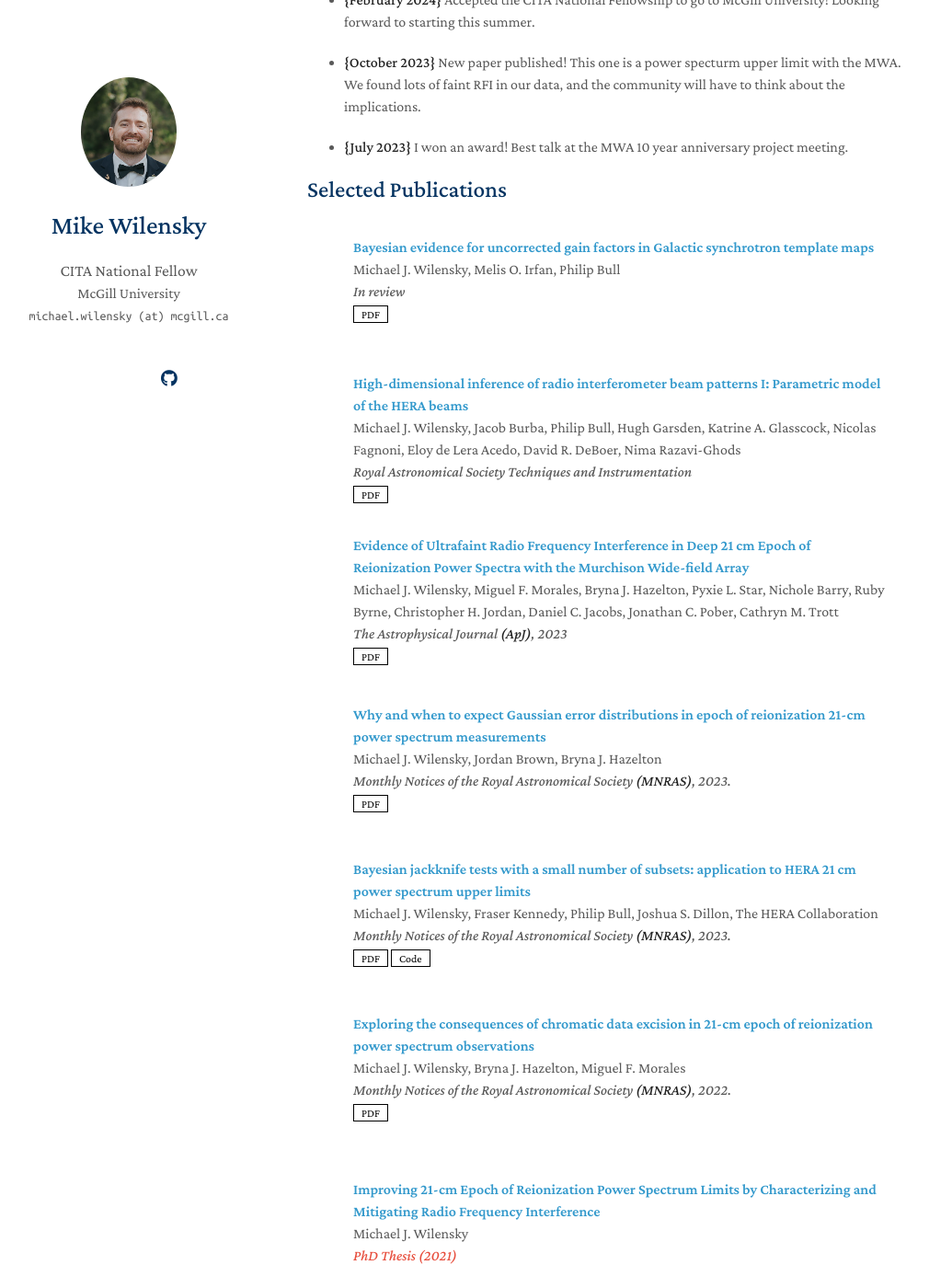
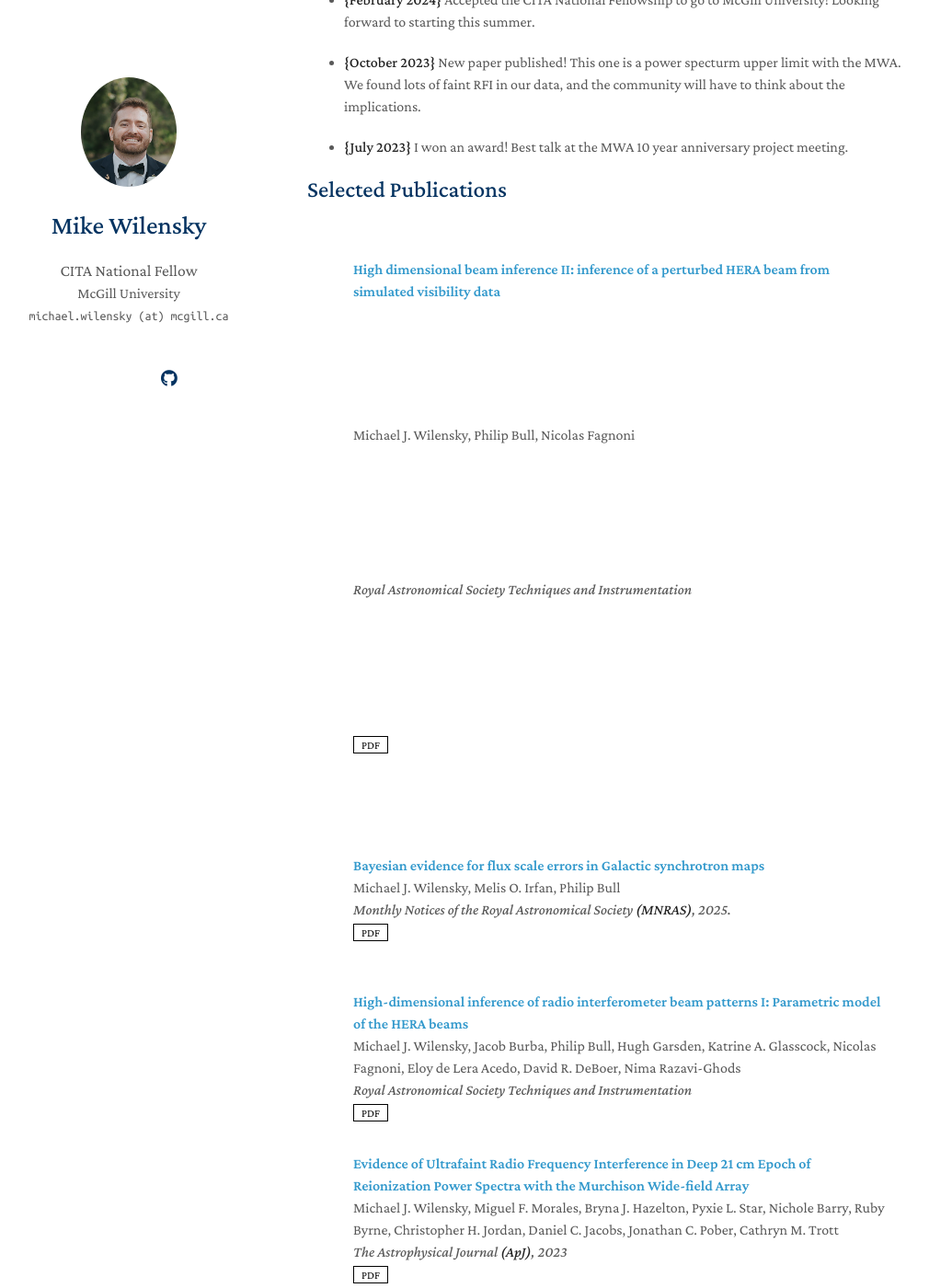
Before and after one commit to mwilensky768/mwilensky768.github.io, a Jekyll site: the page built from index.md, in a window 1280 px wide and 1400 px high, scrolled down 870 px. Shown: the whole window at 92% size, without its empty margins (136-1146 px from the left). Built offline with Jekyll 4.4.1, drawn with Linux system fonts in a browser that asks for light colours; nearby versions of some CDN libraries; a style sheet for code colours, icons or effects is not loaded; our own code applies the rules of GitHub Pages for plain Markdown files.

Commit message:
Update publications

```diff
--- a/_data/publications.yml
+++ b/_data/publications.yml
@@ -1,8 +1,13 @@
 main:
 
-  - title: "Bayesian evidence for uncorrected gain factors in Galactic synchrotron template maps"
+  - title: "High dimensional beam inference II: inference of a perturbed HERA beam from simulated visibility data"
+  - authors: Michael J. Wilensky, Philip Bull, Nicolas Fagnoni
+  - conference: Royal Astronomical Society Techniques and Instrumentation
+  - pdf: https://arxiv.org/pdf/2506.20712
+
+  - title: "Bayesian evidence for flux scale errors in Galactic synchrotron maps"
     authors: Michael J. Wilensky, Melis O. Irfan, Philip Bull
-    conference: In review
+    conference: Monthly Notices of the Royal Astronomical Society <strong>(MNRAS)</strong>, 2025.
     pdf: https://arxiv.org/pdf/2409.06770
 
   - title: "High-dimensional inference of radio interferometer beam patterns I: Parametric model of the HERA beams"
```
